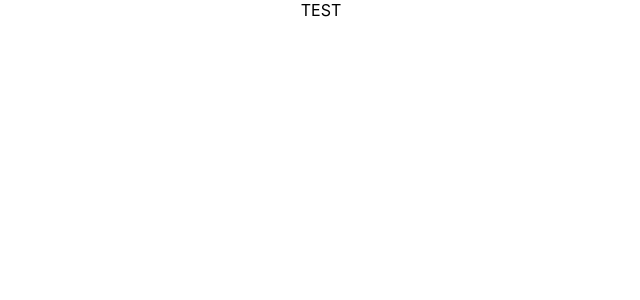
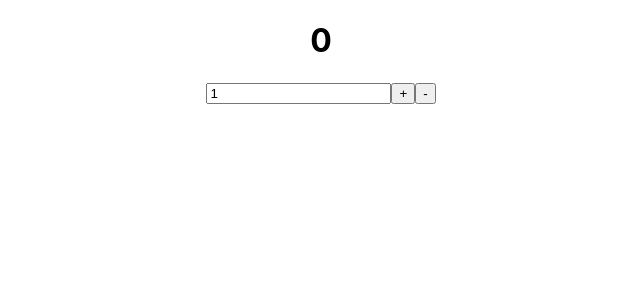
Before and after one commit to yoohyojun/learn-redux, a React (Create React App) app: page / in a window 1280 px wide. Shown: the top 300 px of the page, without its empty margins (319-959 px from the left). Built offline with nearby package versions, Linux system fonts and the light colour scheme.

Commit message:
카운터 구현하기 (Containers 사용)

```diff
--- a/package.json
+++ b/package.json
@@ -8,8 +8,10 @@
     "@testing-library/user-event": "^13.5.0",
     "react": "^18.2.0",
     "react-dom": "^18.2.0",
+    "react-redux": "^8.0.5",
     "react-scripts": "5.0.1",
     "redux": "^4.2.0",
+    "redux-devtools-extension": "^2.13.9",
     "web-vitals": "^2.1.4"
   },
   "scripts": {
--- a/src/App.js
+++ b/src/App.js
@@ -1,10 +1,11 @@
 import logo from './logo.svg';
 import './App.css';
+import CounterContainer from "./containers/CounterContainer";
 
 function App() {
   return (
     <div className="App">
-      TEST
+        <CounterContainer/>
     </div>
   );
 }
--- /dev/null
+++ b/src/components/Counter.js
@@ -0,0 +1,25 @@
+import React from 'react';
+
+function Counter({number, diff, onIncrease, onDecrease, onSetDiff}) {
+
+    const onChange = e => {
+        console.log('change');
+        //e.target.value은 문자열이라 숫자로 변환 필요
+        //radix : 진법
+        const number = parseInt(e.target.value, 10);
+        onSetDiff(number);
+    }
+
+    return (
+        <div>
+            <h1>{number}</h1>
+            <div>
+                <input type="number" value={diff} min="1" onChange={onChange} />
+                <button onClick={onIncrease}>+</button>
+                <button onClick={onDecrease}>-</button>
+            </div>
+        </div>
+    )
+}
+
+export default Counter;
--- /dev/null
+++ b/src/containers/CounterContainer.js
@@ -0,0 +1,34 @@
+import React from 'react';
+import {useDispatch, useSelector} from "react-redux";
+import {decrease, increase, setDiff} from "../modules/counter";
+import Counter from  "../components/Counter";
+
+function CounterContainer() {
+
+    // useSelector는 리덕스 스토어의 상태를 조회하는 Hook입니다.
+    // state의 값은 store.getState() 함수를 호출했을 때 나타나는 결과물과 동일합니다.
+    const {number, diff} = useSelector(state => ({
+        number: state.counter.number,
+        diff: state.counter.diff
+    }));
+
+    const dispatch = useDispatch();
+    const onIncrease = () => dispatch(increase());
+    const onDecrease = () => dispatch(decrease());
+    const onSetDiff = number => dispatch(setDiff(number));
+
+    return (
+        <Counter
+            //상태와
+            number={number}
+            diff={diff}
+            //액션을 디스패치 하는 함수들을 props로 넣어줍니다.
+            onIncrease={onIncrease}
+            onDecrease={onDecrease}
+            onSetDiff={onSetDiff}
+        />
+    )
+
+}
+
+export default CounterContainer;
--- a/src/exercise.js
+++ b/src/exercise.js
@@ -71,12 +71,12 @@ function reducer(state = initialState, action) {
 
 //스토어 만들기
 const store = createStore(reducer);
-console.log(store.getState()); //현재 store 안에 들어있는 상태를 조회합니다.
+//console.log(store.getState()); //현재 store 안에 들어있는 상태를 조회합니다.
 
 // 스토어안에 들어있는 상태가 바뀔 때 마다 호출되는 listener 함수
 const listener = () => {
     const state = store.getState();
-    console.log(state);
+    //console.log(state);
 }
 
 const unsubscribe = store.subscribe(listener);
--- a/src/index.js
+++ b/src/index.js
@@ -4,11 +4,18 @@ import './index.css';
 import App from './App';
 import reportWebVitals from './reportWebVitals';
 import './exercise';
+import {createStore} from "redux";
+import rootReducer from "./modules";
+import {Provider} from "react-redux";
 
 const root = ReactDOM.createRoot(document.getElementById('root'));
+const store = createStore(rootReducer);
+
 root.render(
   <React.StrictMode>
-    <App />
+      <Provider store={store}>
+          <App />
+      </Provider>
   </React.StrictMode>
 );
 
--- a/src/counter.js
+++ b/src/modules/counter.js
@@ -18,7 +18,7 @@ const initialState = {
 };
 
 /* 리듀서 선언 */
-export default function reducer(state = initialState, action) {
+export default function counter(state = initialState, action) {
 
     switch (action.type) {
         case SET_DIFF : {
--- /dev/null
+++ b/src/modules/index.js
@@ -0,0 +1,10 @@
+import { combineReducers } from "redux";
+import counter from "./counter";
+import todos from "./todos";
+
+const rootReducer = combineReducers({
+    counter,
+    todos
+});
+
+export default rootReducer;
--- a/src/todos.js
+++ b/src/modules/todos.js
@@ -4,11 +4,11 @@ const TOGGLE_TODO = 'todos/TOGGLE_TODO';
 
 
 //액션함수
-let nextId = 1; // todo 데이터에서 사용할 고유 id
+let nextId = 1; // todo의 데이터에서 사용할 고유 id
 export const addTodo = text => ({
     type: ADD_TODO,
     todo: {
-        id : nextId++,
+        id : nextId++, // 새 항목을 추가하고 nextId 값에 1을 더해줍니다.
         text
     }
 });
@@ -31,7 +31,7 @@ const initialState = [
     */
 ];
 
-//리듀서함수
+// 리듀서
 export default function todos(state = initialState, action) {
 
     switch (action.type) {
@@ -39,6 +39,7 @@ export default function todos(state = initialState, action) {
             return state.concat(action.todo)
         case TOGGLE_TODO:
             return state.map(todo =>
+                // id 가 일치하면 todo의 done 값을 반전시키고 아니면 todo를 그대로 반환
                 todo.id == action.id ? {...todo, done: !todo.done} : todo
             );
         default: return state;
```
